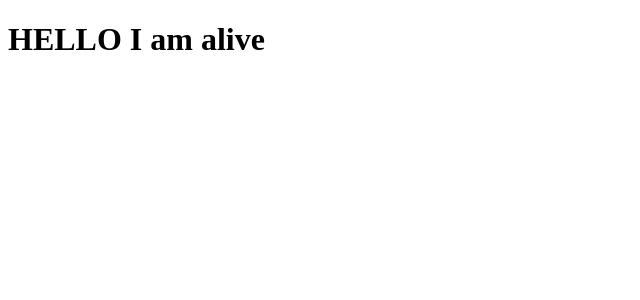
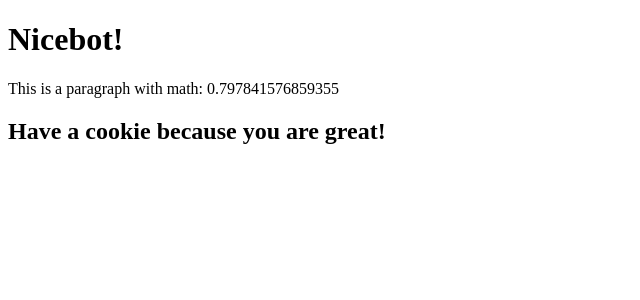
Before and after one commit to piuswong-multiverse/demo-w8d1-react-components-props-202212, a React (Vite) app: page / in a window 1280 px wide. Shown: the top 300 px of the page, without its empty margins (0-640 px from the left). Built offline with nearby package versions, Linux system fonts and the light colour scheme.

Commit message:
Create basic components for nicebot

```diff
--- /dev/null
+++ b/App.js
@@ -0,0 +1,17 @@
+// This is 'top-level' component of our React app
+
+import React from 'react';
+import Cookie from './components/Cookie';
+
+//create the component
+const App = () => {
+    return( // JSX goes in here!!  You can only have ONE element as the parent in there
+        <div>
+            <h1>Nicebot!</h1>
+            <p>This is a paragraph with math: { Math.random() } </p>
+            <Cookie />
+        </div>
+    );
+}
+
+export default App;
--- /dev/null
+++ b/components/Cookie.js
@@ -0,0 +1,11 @@
+import React from 'react';
+
+const Cookie = () => {
+    return(
+        <div>
+            <h2>Have a cookie because you are great!</h2>
+        </div>
+    )
+};
+
+export default Cookie;
--- a/index.js
+++ b/index.js
@@ -1,5 +1,7 @@
 import React from 'react';
 import { createRoot } from 'react-dom/client';
+import App from './App'
 
-const root = createRoot(document.getElementById('root')); // "injecting" react into the root
-root.render(<h1>HELLO I am alive</h1>);
+// "injecting" react into the root
+const root = createRoot(document.getElementById('root'));
+root.render(<App />);
```
